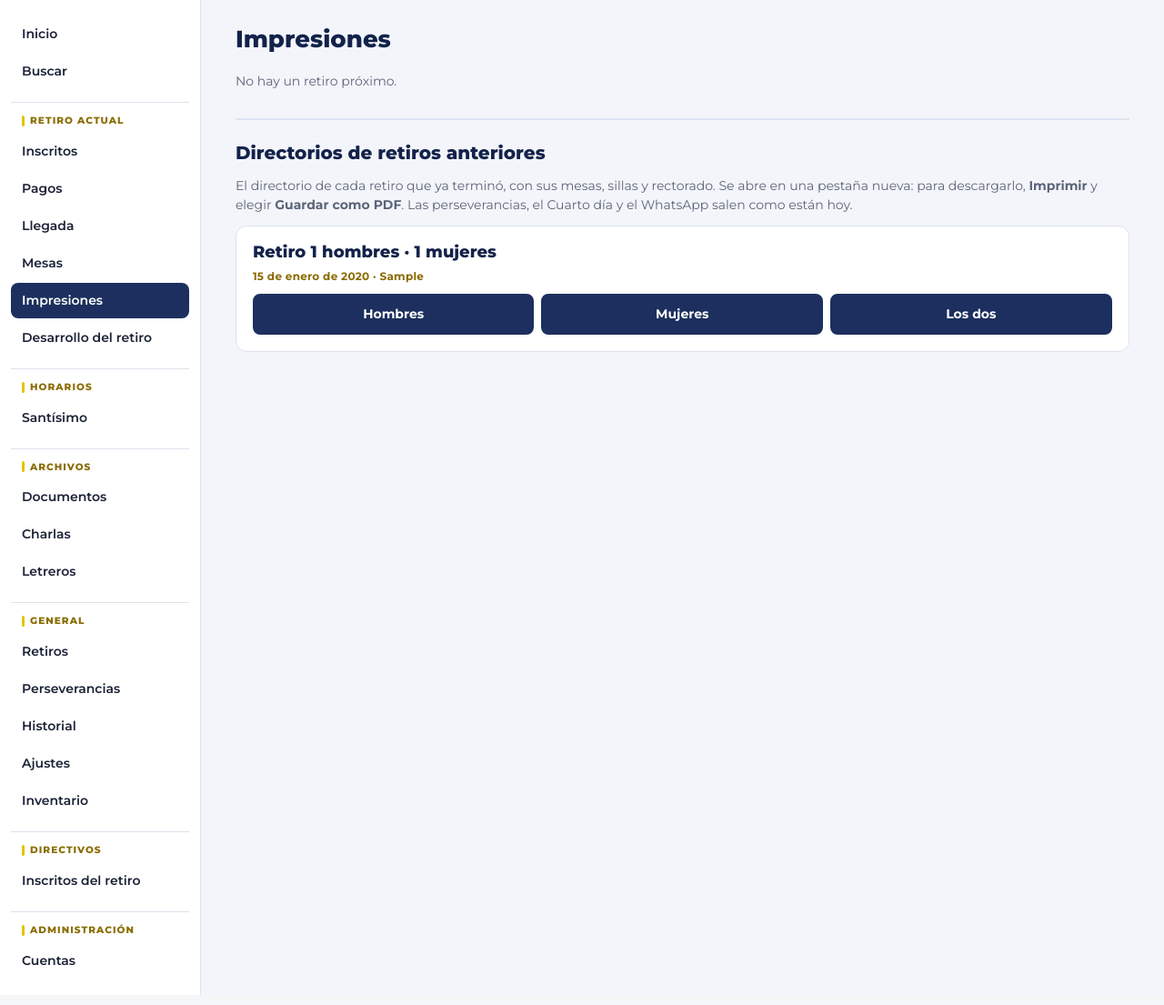
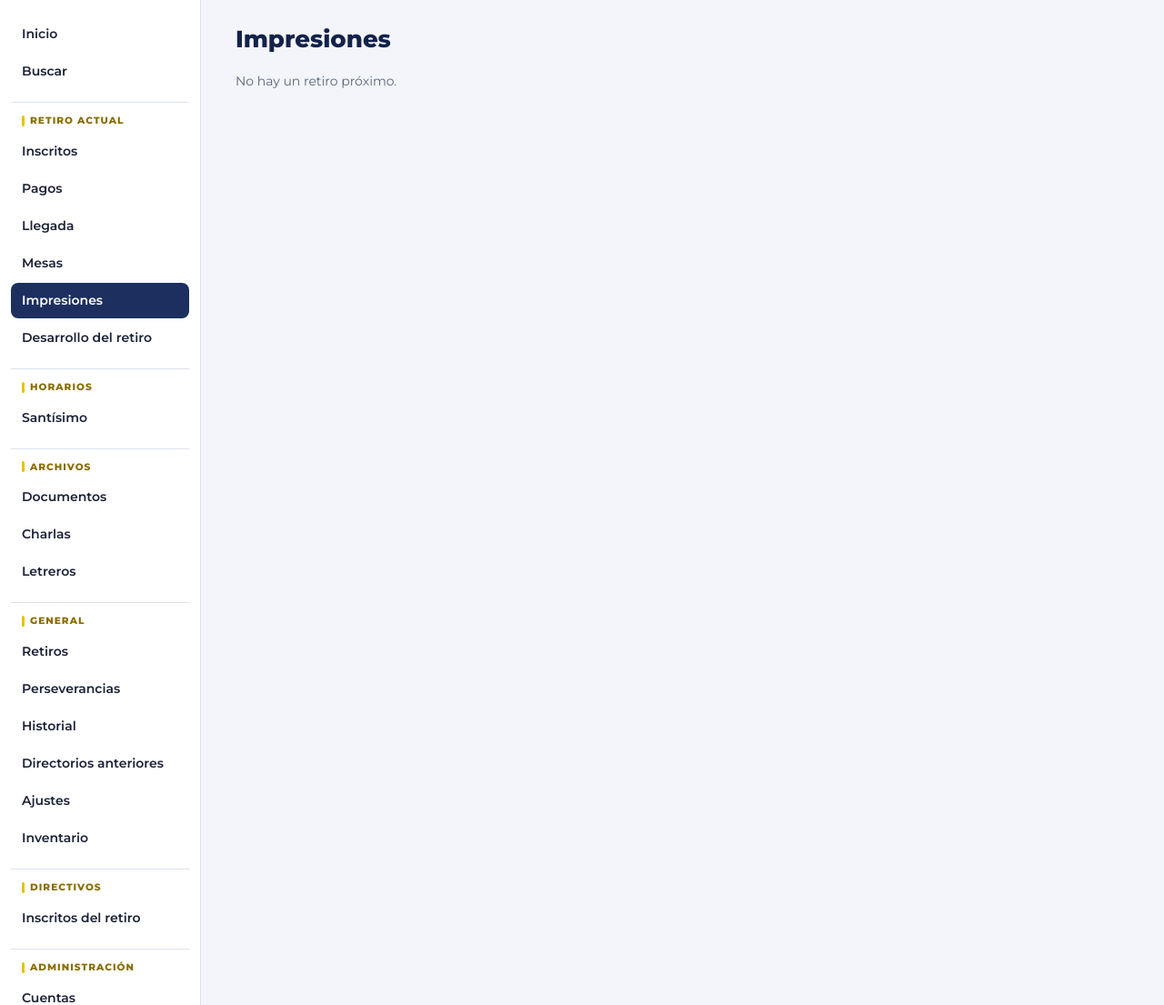
Before and after one commit to Jonathan-MB/JuanXXIII, a Laravel app: page /impresiones in a window 1280 px wide. Shown: the part 62-1167 px from the top of the page at 91% size. Run offline with Laravel 12, Linux system fonts and the light colour scheme; a user stored in the database is signed in; data comes from the database, SQL or seed files in the repository; tables that the repository leaves empty hold one stand-in row (values such as "Sample post").

Commit message:
Directorios anteriores: página aparte en el menú General
Sale de Impresiones para no confundirlos con el retiro en curso. Queda
debajo de Historial; desde el directorio, el botón vuelve a esa página.

Co-Authored-By: Claude Opus 5.5 <noreply@anthropic.com>

```diff
--- a/app/Http/Controllers/ImpresionController.php
+++ b/app/Http/Controllers/ImpresionController.php
@@ -93,11 +93,8 @@ class ImpresionController extends Controller
     {
         $retiro = Retiro::actual();
 
-        //  Retiros que ya terminaron: sus directorios se pueden volver a descargar
-        $anteriores = Retiro::whereDate('fecha_fin', '<', now()->toDateString())->orderByDesc('fecha_inicio')->get();
-
         if (! $retiro) {
-            return view('impresiones.index', ['retiro' => null, 'anteriores' => $anteriores]);
+            return view('impresiones.index', ['retiro' => null]);
         }
 
         $todos = $this->inscritos($retiro, null);
@@ -114,7 +111,7 @@ class ImpresionController extends Controller
             'proximoRetiro'  => $this->proximoRetiro($retiro),
         ];
 
-        return view('impresiones.index', compact('retiro', 'todos', 'avisos', 'anteriores'));
+        return view('impresiones.index', compact('retiro', 'todos', 'avisos'));
     }
 
 
@@ -262,8 +259,20 @@ class ImpresionController extends Controller
 
 
 
-    //  ?retiro=ID: el directorio de un retiro que ya pasó (Directorios de
-    // retiros anteriores); sin eso, el del retiro actual.
+    //  Directorios de retiros anteriores (menú General, aparte de Impresiones
+    // para no confundirlos con el retiro que se está haciendo): una tarjeta
+    // por cada retiro que ya terminó, con Hombres, Mujeres y Los dos.
+    public function directoriosAnteriores()
+    {
+        return view('impresiones.directoriosAnteriores', [
+            'anteriores' => Retiro::whereDate('fecha_fin', '<', now()->toDateString())->orderByDesc('fecha_inicio')->get(),
+        ]);
+    }
+
+
+
+    //  ?retiro=ID: el directorio de un retiro que ya pasó (Directorios
+    // anteriores); sin eso, el del retiro actual.
     public function directorio(Request $request)
     {
         $retiro = $request->filled('retiro') ? Retiro::findOrFail((int) $request->retiro) : $this->retiroOFallar();
@@ -280,6 +289,9 @@ class ImpresionController extends Controller
             'tieneQr'        => (bool) ($qr = $this->qrWhatsapp()),
             'qrWhatsapp'     => $qr,
             'titulo'         => 'Directorio',
+            //  Desde Directorios anteriores, el botón de la barra vuelve allá
+            'volver'         => $request->filled('retiro') ? route('directoriosAnteriores') : null,
+            'volverTexto'    => $request->filled('retiro') ? 'Volver a directorios anteriores' : null,
         ]);
     }
 
--- a/public/css/impresiones.css
+++ b/public/css/impresiones.css
@@ -195,15 +195,3 @@
 .segunda-carpeta a {
     font-weight: 700;
 }
-
-
-/* ----------Directorios de retiros anteriores-------------- */
-.seccion-directorios-anteriores {
-    margin-top: 30px;
-    padding-top: 18px;
-    border-top: 2px solid #dde3f0;
-}
-
-.seccion-directorios-anteriores .texto-ayuda {
-    margin-bottom: 12px;
-}
--- a/resources/views/impresiones/index.blade.php
+++ b/resources/views/impresiones/index.blade.php
@@ -124,28 +124,4 @@
         <p class="texto-ayuda">Cada documento se abre en una pestaña nueva, listo para imprimir en hoja carta. Allí está el botón <strong>Imprimir</strong>.</p>
     @endif
 
-    {{-- --------------------DIRECTORIOS DE RETIROS ANTERIORES------------------- --}}
-    {{-- Siempre se ven, haya o no un retiro próximo --}}
-    <section class="seccion-directorios-anteriores" id="directorios-anteriores">
-        <h2 class="titulo-seccion-impresion">Directorios de retiros anteriores</h2>
-        @if ($anteriores->isEmpty())
-            <p class="texto-vacio">Todavía no hay retiros terminados.</p>
-        @else
-            <p class="texto-ayuda">El directorio de cada retiro que ya terminó, con sus mesas, sillas y rectorado. Se abre en una pestaña nueva: para descargarlo, <strong>Imprimir</strong> y elegir <strong>Guardar como PDF</strong>. Las perseverancias, el Cuarto día y el WhatsApp salen como están hoy.</p>
-            <div class="rejilla-impresiones">
-                @foreach ($anteriores as $anterior)
-                    <article class="tarjeta-impresion">
-                        <h3 class="nombre-impresion">Retiro {{ $anterior->numero_hombres }} hombres · {{ $anterior->numero_mujeres }} mujeres</h3>
-                        <p class="cuando-impresion">{{ $anterior->dias_texto }} de {{ $anterior->fecha_inicio->year }}@if ($anterior->lugar) · {{ $anterior->lugar }}@endif</p>
-                        <div class="botones-impresion">
-                            <a class="boton-azul" href="{{ route('impresiones.directorio', ['retiro' => $anterior->id, 'sexo' => 'hombres']) }}" target="_blank" rel="noopener">Hombres</a>
-                            <a class="boton-azul" href="{{ route('impresiones.directorio', ['retiro' => $anterior->id, 'sexo' => 'mujeres']) }}" target="_blank" rel="noopener">Mujeres</a>
-                            <a class="boton-azul" href="{{ route('impresiones.directorio', ['retiro' => $anterior->id]) }}" target="_blank" rel="noopener">Los dos</a>
-                        </div>
-                    </article>
-                @endforeach
-            </div>
-        @endif
-    </section>
-
 @include('partials.footerPanel')
--- a/resources/views/partials/header.blade.php
+++ b/resources/views/partials/header.blade.php
@@ -76,6 +76,7 @@
                 <a class="menu-enlace {{ request()->routeIs('retiros.*') ? 'menu-activo' : '' }}" href="{{ route('retiros.index') }}">Retiros</a>
                 <a class="menu-enlace {{ request()->routeIs('perseverancias.*') ? 'menu-activo' : '' }}" href="{{ route('perseverancias.index') }}">Perseverancias</a>
                 <a class="menu-enlace {{ request()->routeIs('historial.*') ? 'menu-activo' : '' }}" href="{{ route('historial.index') }}">Historial</a>
+                <a class="menu-enlace {{ request()->routeIs('directoriosAnteriores') ? 'menu-activo' : '' }}" href="{{ route('directoriosAnteriores') }}">Directorios anteriores</a>
                 <a class="menu-enlace {{ request()->routeIs('ajustes.*') ? 'menu-activo' : '' }}" href="{{ route('ajustes.index') }}">Ajustes</a>
             @endif
             <a class="menu-enlace {{ request()->routeIs('inventario.*') ? 'menu-activo' : '' }}" href="{{ route('inventario.index') }}">Inventario</a>
--- a/routes/web.php
+++ b/routes/web.php
@@ -225,6 +225,7 @@ Route::middleware('auth')->group(function () {
         Route::get('/impresiones/sacramentos', [ImpresionController::class, 'sacramentos'])->name('impresiones.sacramentos');
         Route::get('/impresiones/previstos', [ImpresionController::class, 'previstos'])->name('impresiones.previstos');
         Route::get('/impresiones/directorio', [ImpresionController::class, 'directorio'])->name('impresiones.directorio');
+        Route::get('/directorios-anteriores', [ImpresionController::class, 'directoriosAnteriores'])->name('directoriosAnteriores');
         Route::get('/impresiones/ubicacion', [ImpresionController::class, 'ubicacion'])->name('impresiones.ubicacion');
         Route::get('/impresiones/llegada', [ImpresionController::class, 'llegada'])->name('impresiones.llegada');
         Route::get('/impresiones/llamado', [ImpresionController::class, 'llamado'])->name('impresiones.llamado');
```
Also changed, not shown: GUIA.md (+1 -1 lines), PRUEBAS.md (+1 -1 lines), resources/views/impresiones/directoriosAnteriores.blade.php (added, +31 -0 lines), tests/Feature/DirectoriosAnterioresTest.php (+5 -3 lines).
